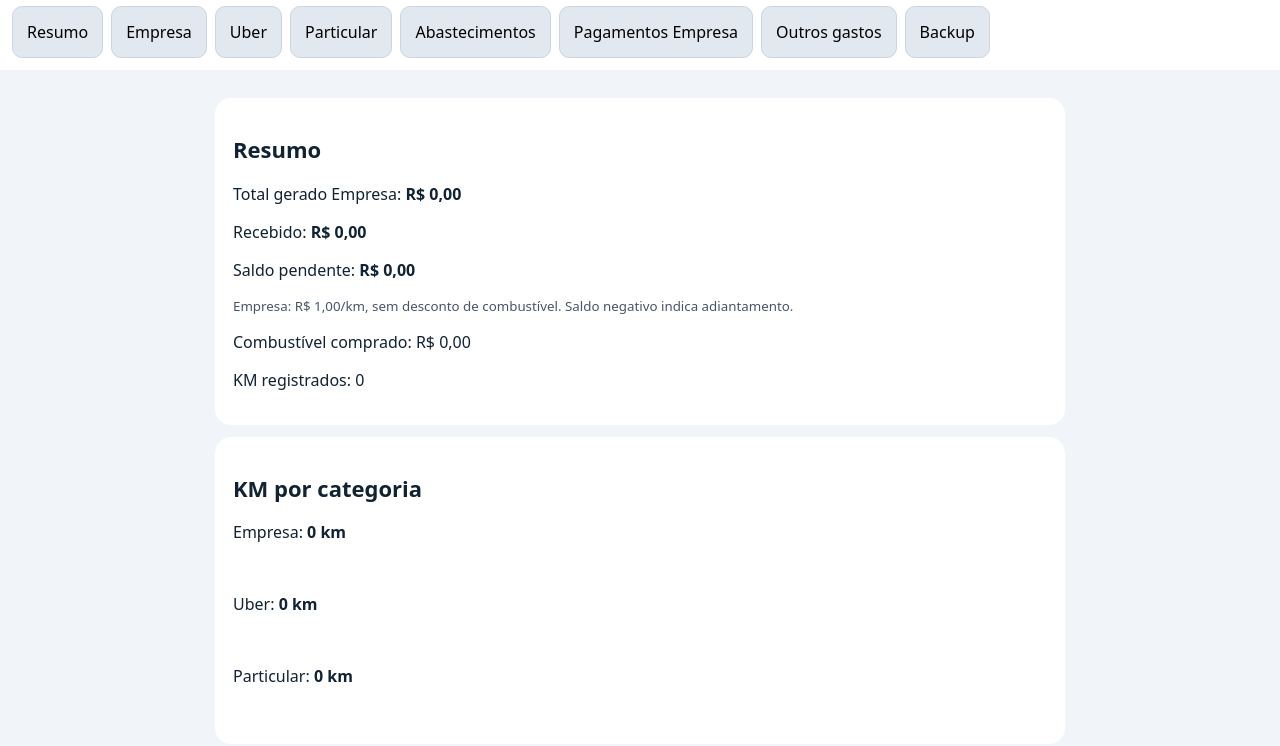
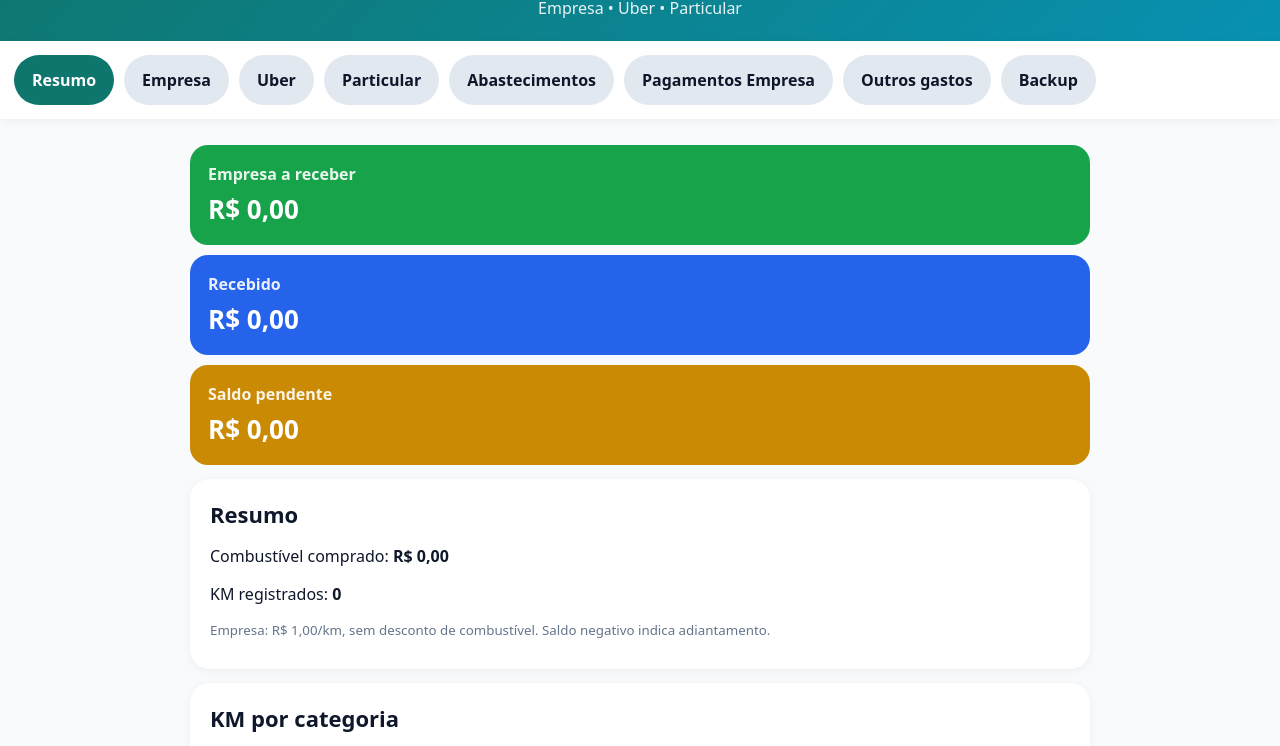
Before and after one commit to onodontonutricao-collab/controlekm, a plain HTML site: page index.html in a window 1280 px wide. Shown: the part 64-810 px from the top of the page. Drawn offline with Linux system fonts and the light colour scheme.

Commit message:
Update index.html

```diff
--- a/index.html
+++ b/index.html
@@ -4,25 +4,38 @@
 <meta name="viewport" content="width=device-width,initial-scale=1">
 <title>Controle KM</title>
 <style>
-body{font:16px system-ui;background:#f1f5f9;color:#123;margin:0}
-header{background:#0f766e;color:white;padding:18px;text-align:center}
-main{max-width:850px;margin:auto;padding:16px}
-nav{display:flex;gap:8px;overflow:auto;padding:12px;background:white}
-button,input,select,textarea{font:inherit;padding:14px;border:1px solid #cbd5e1;border-radius:10px;box-sizing:border-box}
+body{font:16px system-ui;background:#f8fafc;color:#0f172a;margin:0}
+header{background:linear-gradient(135deg,#0f766e,#0891b2);color:white;padding:22px;text-align:center}
+header h1{margin:0;font-size:24px}
+header p{margin:6px 0 0;opacity:.9}
+main{max-width:900px;margin:auto;padding:16px}
+nav{display:flex;gap:10px;overflow:auto;padding:14px;background:white;box-shadow:0 2px 10px rgba(0,0,0,.05)}
+nav button{border:none;background:#e2e8f0;color:#0f172a;padding:14px 18px;border-radius:999px;font-weight:600}
+nav button.active{background:#0f766e;color:white}
+button,input,select,textarea{font:inherit;padding:16px;border:1px solid #cbd5e1;border-radius:14px;box-sizing:border-box}
 button{cursor:pointer;background:#e2e8f0}
-button.primary{background:#0f766e;color:white}
-label{display:block;margin:14px 0}
-input,select,textarea{display:block;width:100%;margin-top:6px}
-textarea{min-height:80px}
-article,.card{background:white;padding:18px;border-radius:16px;margin:12px 0}
-small{display:block;color:#475569;margin:8px 0}
-.actions{display:flex;gap:8px;flex-wrap:wrap}
-.bar{height:18px;border-radius:8px;margin:5px 0}
-output{display:block;padding:12px;background:#dcfce7}
-h2{font-size:22px}
+button.primary{background:#0f766e;color:white;border:none;font-weight:700}
+button.danger{background:#fee2e2;color:#b91c1c;border:none}
+label{display:block;margin:16px 0;font-weight:600}
+input,select,textarea{display:block;width:100%;margin-top:8px;background:white}
+textarea{min-height:90px}
+article,.card{background:white;padding:20px;border-radius:20px;margin:14px 0;box-shadow:0 2px 10px rgba(0,0,0,.05)}
+small{display:block;color:#64748b;margin:10px 0}
+.actions{display:flex;gap:10px;flex-wrap:wrap}
+.bar{height:14px;border-radius:999px;margin:8px 0}
+output{display:block;padding:14px;background:#dcfce7;border-radius:12px;font-weight:700}
+h2{font-size:22px;margin:0 0 12px}
+.stat{padding:18px;border-radius:18px;color:white;margin:10px 0}
+.stat.green{background:#16a34a}
+.stat.blue{background:#2563eb}
+.stat.yellow{background:#ca8a04}
+.stat.gray{background:#475569}
+.stat h3{margin:0;font-size:16px;opacity:.9}
+.stat p{margin:6px 0 0;font-size:26px;font-weight:800}
 </style>
 <header>
-<b>Controle de KM</b>
+<h1>Controle de KM</h1>
+<p>Empresa • Uber • Particular</p>
 </header>
 <nav id="nav"></nav>
 <main>
@@ -40,11 +53,11 @@ try{const raw=localStorage.getItem(KEY);if(raw)D=validate(JSON.parse(raw));else{
 function validate(o){if(!o||typeof o!=='object')throw Error('Arquivo inválido');const d=o.dados||o;if(!Object.keys(groups).some(k=>Array.isArray(d[k])))throw Error('Backup incompatível');const r={};for(const k of Object.keys(groups)){if(d[k]!==undefined&&!Array.isArray(d[k]))throw Error('Lista inválida: '+k);r[k]=(d[k]||[]).map((x,i)=>{if(!x||typeof x!=='object'||!/^\d{4}-\d{2}-\d{2}$/.test(x.data||''))throw Error('Registro sem data válida');const y={...x,id:String(x.id||k+'_'+i)};const fields=['valor','total','litros','preco','km','kmIni','kmFim','extra'];for(const f of fields)if(y[f]!==undefined&&(!Number.isFinite(Number(y[f]))||Number(y[f])<0))throw Error('Número inválido: '+f);if(['empresa','uber','particular'].includes(k)){y.kmIni=Number(y.kmIni??x.inicial);y.kmFim=Number(y.kmFim??x.final);if(!Number.isFinite(y.kmIni)||!Number.isFinite(y.kmFim)||y.kmFim<y.kmIni)throw Error('KM inválido no backup');y.km=y.kmFim-y.kmIni;if(k==='empresa')y.valor=y.km;}return y})}return r}
 function persist(next){try{localStorage.setItem(KEY,JSON.stringify(next));D=next;return true}catch(e){msg('Não foi possível salvar. Não feche esta tela; exporte backup dos dados existentes.');return false}}
 function go(k){tab=k;editing=null;render()}
-$('nav').innerHTML=['resumo',...Object.keys(groups),'backup'].map(k=>`<button onclick="go('${k}')">${groups[k]|| (k==='resumo'?'Resumo':'Backup')}</button>`).join('');
+$('nav').innerHTML=['resumo',...Object.keys(groups),'backup'].map(k=>`<button onclick="go('${k}')" class="${tab===k?'active':''}">${groups[k]|| (k==='resumo'?'Resumo':'Backup')}</button>`).join('');
 const sum=(k,f)=>D[k].reduce((s,x)=>s+Number(x[f]||0),0);
 function field(id,label,type='text',value=''){return `<label>${label}<input id="${id}" type="${type}" ${type==='text'?'inputmode="decimal"':''} value="${esc(value)}" required></label>`}
 function render(){const v=$('view');if(tab==='backup'){v.innerHTML=`<article><h2>Backup completo</h2><p>Inclui históricos, viagens, abastecimentos, pagamentos e gastos.</p><button class="primary" onclick="exportBackup()">Exportar backup JSON</button><label>Importar backup<input type="file" accept=".json,application/json" onchange="importBackup(this.files[0])"></label><small>A importação substitui todos os dados após confirmação. Exporte o backup atual antes. Os arquivos antigos só podem ser recuperados se o navegador disponibilizar seu armazenamento.</small></article>`;return}
-if(tab==='resumo'){let total=['empresa','uber','particular'].reduce((s,k)=>s+sum(k,'km'),0),due=sum('empresa','km'),paid=sum('pagamentos','valor');v.innerHTML=`<article><h2>Resumo</h2><p>Total gerado Empresa: <b>${money(due)}</b></p><p>Recebido: <b>${money(paid)}</b></p><p>Saldo pendente: <b>${money(due-paid)}</b></p><small>Empresa: R$ 1,00/km, sem desconto de combustível. Saldo negativo indica adiantamento.</small><p>Combustível comprado: ${money(sum('abastecimentos','total'))}</p><p>KM registrados: ${num(total)}</p></article><article><h2>KM por categoria</h2>${['empresa','uber','particular'].map(k=>`<p>${groups[k]}: <b>${num(sum(k,'km'))} km</b></p><div class="bar" style="width:${total?100*sum(k,'km')/total:0}%"></div>`).join('')}</article><article><h2>Consumo medido</h2>${consumption()}</article>`;return}
+if(tab==='resumo'){let total=['empresa','uber','particular'].reduce((s,k)=>s+sum(k,'km'),0),due=sum('empresa','km'),paid=sum('pagamentos','valor');v.innerHTML=`<div class="stat green"><h3>Empresa a receber</h3><p>${money(due)}</p></div><div class="stat blue"><h3>Recebido</h3><p>${money(paid)}</p></div><div class="stat yellow"><h3>Saldo pendente</h3><p>${money(due-paid)}</p></div><article><h2>Resumo</h2><p>Combustível comprado: <b>${money(sum('abastecimentos','total'))}</b></p><p>KM registrados: <b>${num(total)}</b></p><small>Empresa: R$ 1,00/km, sem desconto de combustível. Saldo negativo indica adiantamento.</small></article><article><h2>KM por categoria</h2>${['empresa','uber','particular'].map(k=>`<p>${groups[k]}: <b>${num(sum(k,'km'))} km</b></p><div class="bar" style="width:${total?100*sum(k,'km')/total:0}%;background:${k==='empresa'?'#16a34a':k==='uber'?'#2563eb':'#ca8a04'}"></div>`).join('')}</article><article><h2>Consumo medido</h2>${consumption()}</article>`;return}
 const x=editing?D[tab].find(x=>x.id===editing):{};let form=field('data','Data','date',x.data||today());
 if(['empresa','uber','particular'].includes(tab)){form+=field('kmIni','KM inicial (sem separador de milhar)','text',x.kmIni??'')+field('kmFim','KM final (sem separador de milhar)','text',x.kmFim??'')+'<output id="preview">Informe os dois KM.</output>';if(tab!=='empresa')form+=field('valor',tab==='uber'?'Valor recebido Uber':'Valor particular (0 se não houver)','text',x.valor??0)}
 if(tab==='abastecimentos')form+=`<label>Combustível<select id="tipo"><option ${x.tipo==='Gasolina'?'selected':''}>Gasolina</option><option ${x.tipo==='Álcool'?'selected':''}>Álcool</option></select></label><label>Calcular automaticamente<select id="calc"><option value="litros">Litros (total ÷ preço)</option><option value="total">Valor total (litros × preço)</option><option value="preco">Preço por litro (total ÷ litros)</option></select></label>`+field('litros','Litros','text',x.litros??'')+field('preco','Preço por litro','text',x.preco??'')+field('total','Valor total','text',x.total??'')+field('km','KM odômetro','text',x.km??'')+`<label><input style="display:inline;width:auto" type="checkbox" id="cheio" ${x.cheio?'checked':''}> Tanque cheio (até primeiro desarme)</label><small>Marque tanque cheio para medir consumo entre enchimentos. Misturas de combustível aparecem como “Misto”.</small>`;
@@ -53,7 +66,7 @@ if(tab==='gastos')form+=field('valor','Valor do gasto','text',x.valor??'')+`<lab
 form+=`<label>Trajeto / posto / observação<textarea id="obs">${esc(x.obs)}</textarea></label><button class="primary" type="submit">${editing?'Salvar alterações':'Salvar lançamento'}</button> <button type="button" onclick="go(tab)">Cancelar / novo</button>`;
 v.innerHTML=`<article><h2>${editing?'Editar':'Novo registro'} — ${groups[tab]}</h2><form id="form">${form}</form></article><h2>Histórico — ${groups[tab]}</h2><div id="history"></div>`;
 $('form').onsubmit=saveRecord;
-$('history').innerHTML=D[tab].length?[...D[tab]].sort((a,b)=>b.data.localeCompare(a.data)).map(x=>`<article><b>${esc(x.data)}</b>${Object.entries(x).filter(([k])=>!['id','data'].includes(k)).map(([k,v])=>`<p>${esc(({kmIni:'KM inicial',kmFim:'KM final',km:'KM',valor:'Valor (R$)',total:'Total (R$)',preco:'Preço/L (R$)',litros:'Litros',obs:'Observação',cheio:'Tanque cheio'})[k]||k)}: ${esc(typeof v==='boolean'?(v?'Sim':'Não'):v)}</p>`).join('')}<div class="actions"><button data-id="${esc(x.id)}" onclick="edit(this.dataset.id)">Editar</button><button data-id="${esc(x.id)}" onclick="del(this.dataset.id)">Excluir</button></div></article>`).join(''):'<article>Nenhum lançamento.</article>';
+$('history').innerHTML=D[tab].length?[...D[tab]].sort((a,b)=>b.data.localeCompare(a.data)).map(x=>`<article><b>${esc(x.data)}</b>${Object.entries(x).filter(([k])=>!['id','data'].includes(k)).map(([k,v])=>`<p>${esc(({kmIni:'KM inicial',kmFim:'KM final',km:'KM',valor:'Valor (R$)',total:'Total (R$)',preco:'Preço/L (R$)',litros:'Litros',obs:'Observação',cheio:'Tanque cheio'})[k]||k)}: ${esc(typeof v==='boolean'?(v?'Sim':'Não'):v)}</p>`).join('')}<div class="actions"><button data-id="${esc(x.id)}" onclick="edit(this.dataset.id)">Editar</button><button class="danger" data-id="${esc(x.id)}" onclick="del(this.dataset.id)">Excluir</button></div></article>`).join(''):'<article>Nenhum lançamento.</article>';
 if($('kmIni'))for(const id of ['kmIni','kmFim'])$(id).oninput=()=>{const a=parse($('kmIni').value),b=parse($('kmFim').value);$('preview').textContent=!Number.isFinite(a+b)?'Preencha os dois campos.':b<a?'KM final menor que inicial. Verifique os valores.':num(b-a)+' km'+(tab==='empresa'?' • '+money(b-a):'')};
 if($('calc')){for(const id of ['calc','litros','preco','total'])$(id).addEventListener(id==='calc'?'change':'input',fuelCalc);fuelCalc()}}function fuelCalc(){let target=$('calc').value;for(const k of ['litros','preco','total']){$(k).readOnly=k===target;$(k).required=k!==target}let l=parse($('litros').value),p=parse($('preco').value),t=parse($('total').value);let n=target==='litros'?t/p:target==='total'?l*p:t/l;$(target).value=Number.isFinite(n)&&n>0?n.toFixed(target==='total'?2:4):''}
 function saveRecord(e){e.preventDefault();const x={id:editing||String(Date.now())+'_'+Math.random().toString(36).slice(2),data:$('data').value,obs:$('obs').value};for(const k of ['kmIni','kmFim','valor','litros','preco','total','km'])if($(k)){x[k]=parse($(k).value);if(!Number.isFinite(x[k])||x[k]<0){msg('Valor inválido em '+k+'. Use números sem separador de milhar, exemplo 12345,6.');return}}
```
